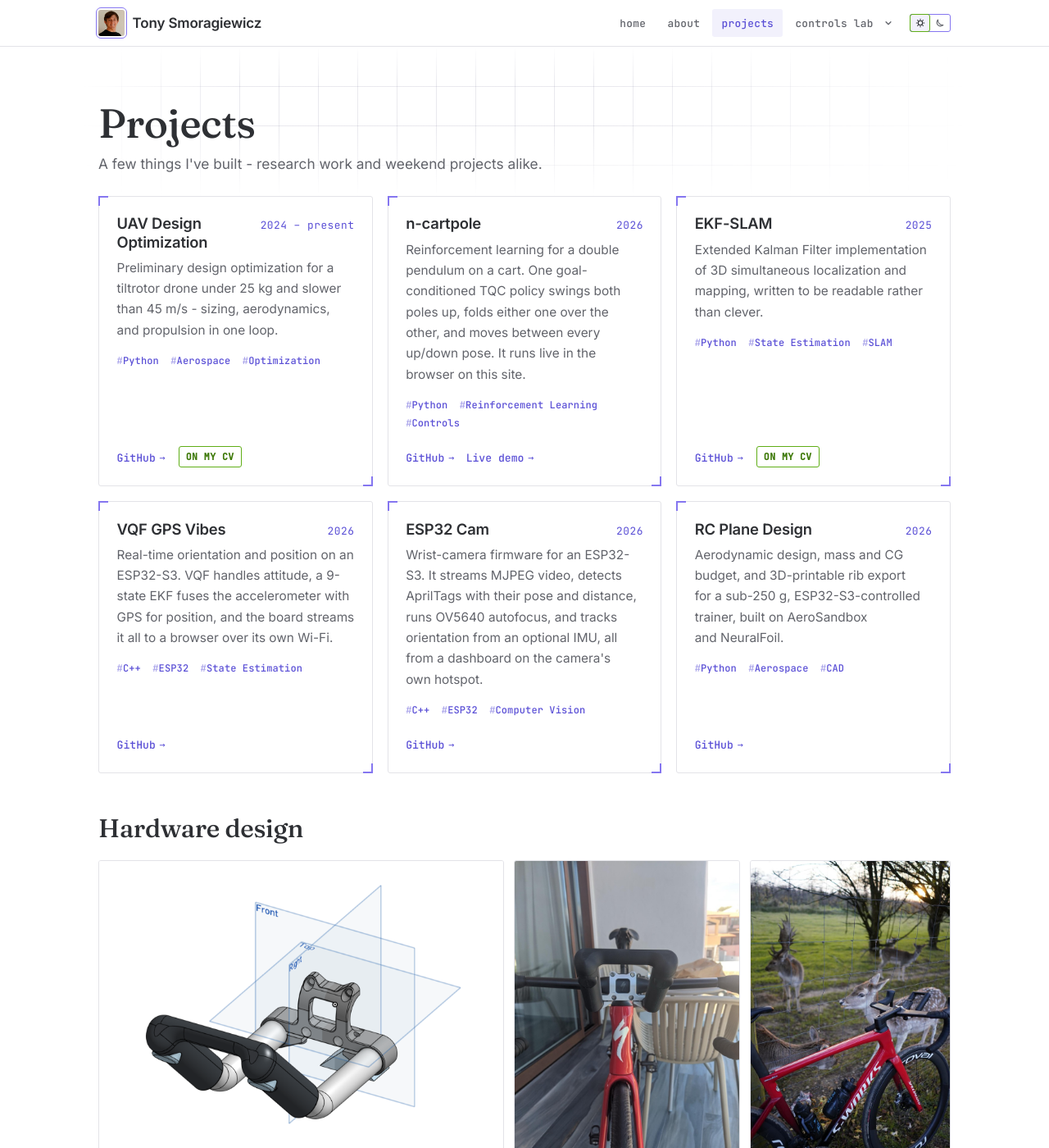
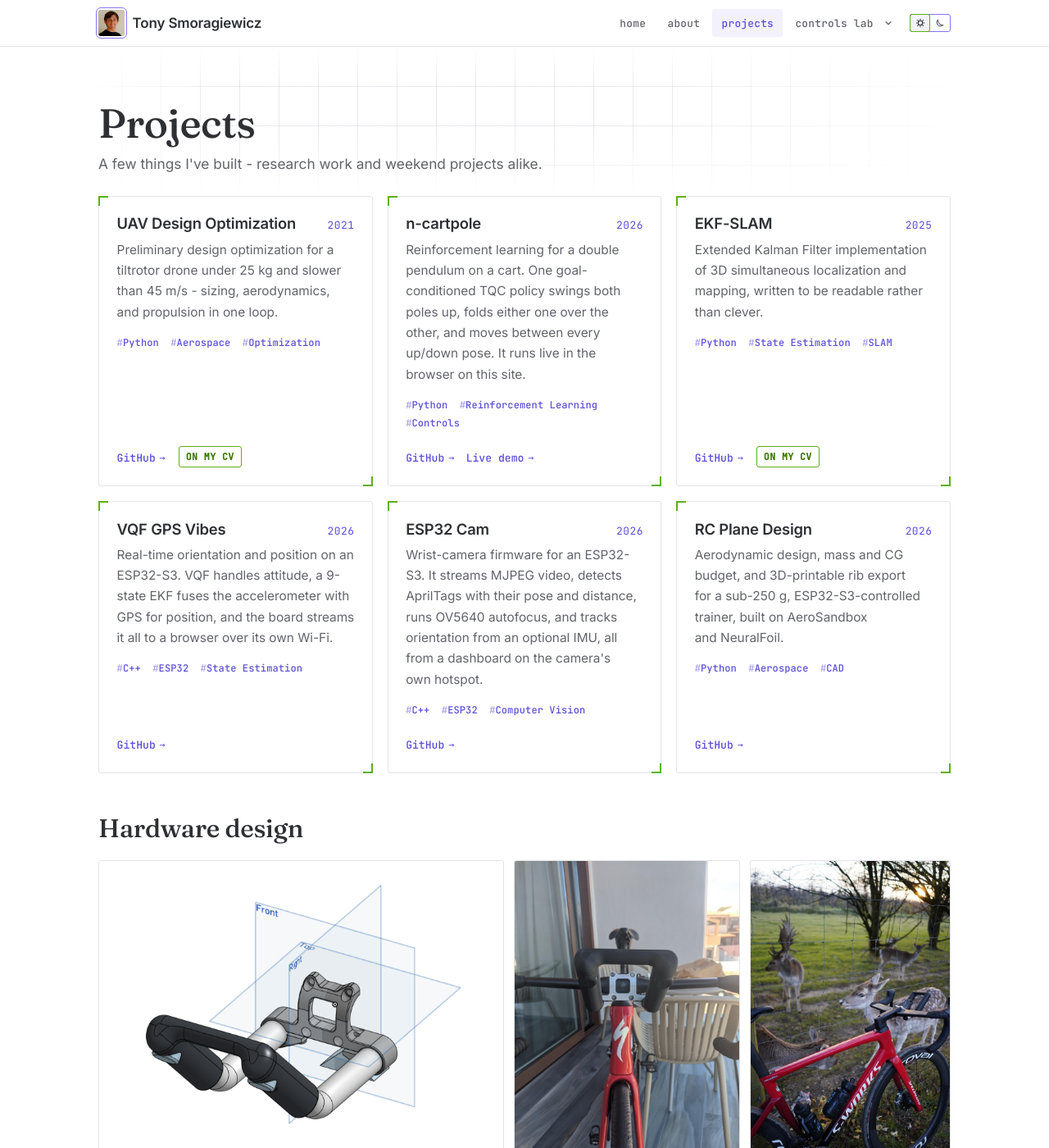
Before and after one commit to Tsmorz/Tsmorz.github.io, a Jekyll site: the page built from projects.md, in a window 1280 px wide and 1400 px high. Shown: the whole window at 82% size. Built offline with Jekyll 4.4.1, drawn with Linux system fonts in a browser that asks for light colours; some web fonts are replaced.

Commit message:
Nav dropdown closes after choosing a page and floats over the page; UAV project year 2021; green static card corners, no card hover
Co-Authored-By: Claude Sonnet 5.5 <noreply@anthropic.com>

```diff
--- a/_data/projects.yml
+++ b/_data/projects.yml
@@ -7,7 +7,7 @@
   blurb: >-
     Preliminary design optimization for a tiltrotor drone under 25 kg and
     slower than 45 m/s - sizing, aerodynamics, and propulsion in one loop.
-  year: "2024 – present"
+  year: "2021"
   tags: [Python, Aerospace, Optimization]
   featured: true
   on_cv: true
--- a/assets/css/main.css
+++ b/assets/css/main.css
@@ -201,13 +201,17 @@ pre code { background: none; border: 0; padding: 0; }
 .nav-menu-btn svg { transition: transform .15s ease; }
 .nav-menu-btn:hover { color: var(--text); }
 .nav-menu-list {
-  display: none; position: absolute; top: 100%; right: 0; z-index: 30; min-width: 11.5rem;
+  display: none; position: absolute; top: calc(100% + .5rem); right: 0; z-index: 60; min-width: 11.5rem;
   list-style: none; margin: 0; padding: .3rem; background: var(--bg); border: 1px solid var(--border-strong); border-radius: 3px;
-  box-shadow: var(--shadow);
+  box-shadow: var(--shadow-lift);
 }
+/* bridge the gap under the link so the menu stays open while the pointer crosses it */
+.nav-menu-list::before { content: ""; position: absolute; left: 0; right: 0; top: -.6rem; height: .6rem; }
 .nav-menu-list li { flex-shrink: 1; }
 .nav-menu:hover .nav-menu-list, .nav-menu:focus-within .nav-menu-list, .nav-menu.open .nav-menu-list { display: block; }
 .nav-menu:hover .nav-menu-btn svg, .nav-menu.open .nav-menu-btn svg { transform: rotate(180deg); }
+.nav-menu.shut .nav-menu-list { display: none; }
+.nav-menu.shut .nav-menu-btn svg { transform: none; }
 
 @media (max-width: 620px) {
   .nav-brand span { display: none; }
@@ -291,9 +295,7 @@ main:has(> .hero) { display: flex; flex-direction: column; }
   display: flex; flex-direction: column;
   background: var(--surface); border: 1px solid var(--border);
   border-radius: var(--radius); padding: 1.35rem;
-  transition: border-color .16s ease, background .16s ease;
 }
-.card:hover { border-color: var(--accent); background: var(--bg-soft); }
 .card-media { margin: -1.35rem -1.35rem 1.1rem; border-radius: var(--radius) var(--radius) 0 0; overflow: hidden; }
 .card-media img { width: 100%; aspect-ratio: 16 / 9; object-fit: cover; }
 .card-top { display: flex; align-items: baseline; justify-content: space-between; gap: .75rem; }
@@ -720,7 +722,6 @@ button, input, select, textarea { font-family: var(--mono); }
 .btn-primary:hover { background: var(--accent-soft); }
 .nav-links a[aria-current="page"] { background: var(--accent-soft); color: var(--accent); }
 .card { border-color: var(--border-strong); }
-.card:hover { border-color: var(--lime); background: var(--surface); }
 .card-year { color: var(--accent); }
 .cv-flag { background: transparent; color: var(--lime-text); border: 1px solid var(--lime); }
 .tag { background: transparent; border: 1px solid var(--lav); color: var(--accent); }
@@ -768,11 +769,9 @@ input[type="checkbox"], input[type="radio"] { accent-color: var(--lime); }
 
 /* cards: figure frames with corner brackets, no pills */
 .card { position: relative; border-radius: 3px; box-shadow: none; background: transparent; border-color: var(--border); }
-.card::before, .card::after { content: ""; position: absolute; width: 12px; height: 12px; border: 0 solid var(--lav); pointer-events: none; transition: border-color .15s, width .15s, height .15s; }
+.card::before, .card::after { content: ""; position: absolute; width: 12px; height: 12px; border: 0 solid var(--lime); pointer-events: none; }
 .card::before { top: -1px; left: -1px; border-top-width: 2px; border-left-width: 2px; }
 .card::after { bottom: -1px; right: -1px; border-bottom-width: 2px; border-right-width: 2px; }
-.card:hover { background: transparent; }
-.card:hover::before, .card:hover::after { border-color: var(--lime); width: 20px; height: 20px; }
 .card-media, .card-media img { border-radius: 0; }
 .card-year { letter-spacing: .04em; }
 .tags { gap: .15rem .9rem; }
--- a/assets/js/site.js
+++ b/assets/js/site.js
@@ -20,12 +20,23 @@
 })();
 
 // Controls Lab dropdown: the caret button toggles it (touch); hover and focus open it by CSS.
+// Choosing a page shuts it, and it stays shut (even though the pointer is still over it, also on the next page)
+// until the pointer leaves or the caret is pressed.
 (function () {
   var menu = document.querySelector('.nav-menu'), btn = menu && menu.querySelector('.nav-menu-btn');
   if (!btn) return;
   function set(open) { menu.classList.toggle('open', open); btn.setAttribute('aria-expanded', open ? 'true' : 'false'); }
-  btn.addEventListener('click', function (e) { e.stopPropagation(); set(!menu.classList.contains('open')); });
-  document.addEventListener('click', function (e) { if (!menu.contains(e.target)) set(false); });
+  function shut(on) { menu.classList.toggle('shut', on); }
+  try { if (sessionStorage.getItem('navShut')) { shut(true); sessionStorage.removeItem('navShut'); } } catch (e) {}
+  btn.addEventListener('click', function (e) { e.stopPropagation(); shut(false); set(!menu.classList.contains('open')); });
+  menu.addEventListener('mouseleave', function () { shut(false); });
+  Array.prototype.forEach.call(menu.querySelectorAll('.nav-menu-list a'), function (a) {
+    a.addEventListener('click', function () {
+      set(false); shut(true); a.blur();
+      try { sessionStorage.setItem('navShut', '1'); } catch (e) {}
+    });
+  });
+  document.addEventListener('click', function (e) { if (!menu.contains(e.target)) { set(false); shut(false); } });
   document.addEventListener('keydown', function (e) { if (e.key === 'Escape' && menu.classList.contains('open')) { set(false); btn.focus(); } });
 })();
 
```
